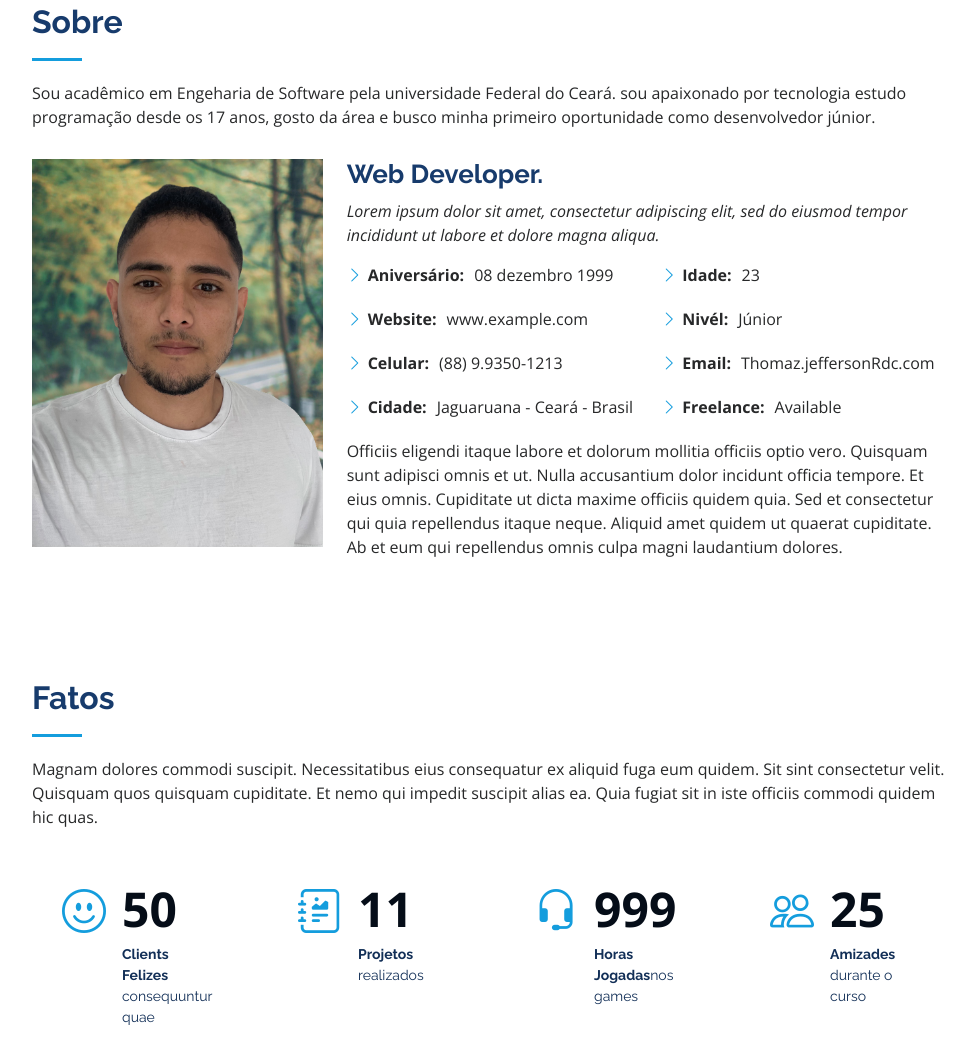
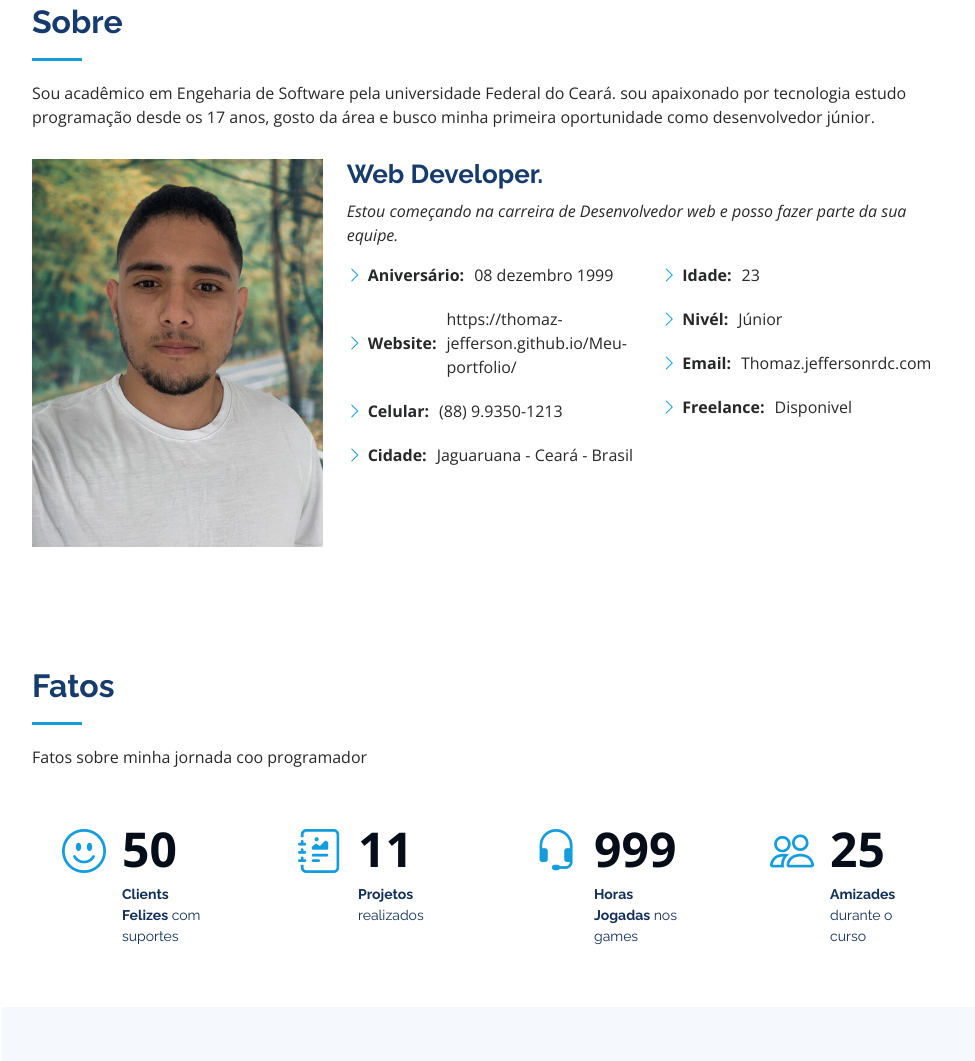
Before and after one commit to Thomaz-Jefferson/Meu-portfolio, a plain HTML site: page index.html in a window 1280 px wide. Shown: the part 857-1918 px from the top of the page, without its empty margins (298-1273 px from the left). Drawn offline with nearby package versions, Linux system fonts and the light colour scheme; files whose address does not match are found by name.

Commit message:
atualizando as informações

```diff
--- a/index.html
+++ b/index.html
@@ -5,7 +5,7 @@
   <meta charset="utf-8">
   <meta content="width=device-width, initial-scale=1.0" name="viewport">
 
-  <title>iPortfolio Bootstrap Template - Index</title>
+  <title>Thomaz - Portfólio</title>
   <meta content="" name="description">
   <meta content="" name="keywords">
 
@@ -83,7 +83,7 @@
           <h2>Sobre</h2>
           <p>Sou acadêmico em Engeharia de Software pela universidade Federal do Ceará.
             sou apaixonado por tecnologia estudo programação desde os 17 anos, gosto da área
-            e busco minha primeiro oportunidade como desenvolvedor júnior.
+            e busco minha primeira oportunidade como desenvolvedor júnior.
           </p>
         </div>
 
@@ -94,14 +94,13 @@
           <div class="col-lg-8 pt-4 pt-lg-0 content" data-aos="fade-left">
             <h3>Web Developer.</h3>
             <p class="fst-italic">
-              Lorem ipsum dolor sit amet, consectetur adipiscing elit, sed do eiusmod tempor incididunt ut labore et dolore
-              magna aliqua.
+              Estou começando na carreira de Desenvolvedor web e posso fazer parte da sua equipe.
             </p>
             <div class="row">
               <div class="col-lg-6">
                 <ul>
                   <li><i class="bi bi-chevron-right"></i> <strong>Aniversário:</strong> <span>08 dezembro 1999</span></li>
-                  <li><i class="bi bi-chevron-right"></i> <strong>Website:</strong> <span>www.example.com</span></li>
+                  <li><i class="bi bi-chevron-right"></i> <strong>Website:</strong> <span>https://thomaz-jefferson.github.io/Meu-portfolio/</span></li>
                   <li><i class="bi bi-chevron-right"></i> <strong>Celular:</strong> <span>(88) 9.9350-1213</span></li>
                   <li><i class="bi bi-chevron-right"></i> <strong>Cidade:</strong> <span>Jaguaruana - Ceará - Brasil</span></li>
                 </ul>
@@ -110,15 +109,12 @@
                 <ul>
                   <li><i class="bi bi-chevron-right"></i> <strong>Idade:</strong> <span>23</span></li>
                   <li><i class="bi bi-chevron-right"></i> <strong>Nivél:</strong> <span>Júnior</span></li>
-                  <li><i class="bi bi-chevron-right"></i> <strong>Email:</strong> <span>Thomaz.jeffersonRdc.com</span></li>
-                  <li><i class="bi bi-chevron-right"></i> <strong>Freelance:</strong> <span>Available</span></li>
+                  <li><i class="bi bi-chevron-right"></i> <strong>Email:</strong> <span>Thomaz.jeffersonrdc.com</span></li>
+                  <li><i class="bi bi-chevron-right"></i> <strong>Freelance:</strong> <span>Disponivel</span></li>
                 </ul>
               </div>
             </div>
-            <p>
-              Officiis eligendi itaque labore et dolorum mollitia officiis optio vero. Quisquam sunt adipisci omnis et ut. Nulla accusantium dolor incidunt officia tempore. Et eius omnis.
-              Cupiditate ut dicta maxime officiis quidem quia. Sed et consectetur qui quia repellendus itaque neque. Aliquid amet quidem ut quaerat cupiditate. Ab et eum qui repellendus omnis culpa magni laudantium dolores.
-            </p>
+
           </div>
         </div>
 
@@ -131,7 +127,7 @@
 
         <div class="section-title">
           <h2>Fatos</h2>
-          <p>Magnam dolores commodi suscipit. Necessitatibus eius consequatur ex aliquid fuga eum quidem. Sit sint consectetur velit. Quisquam quos quisquam cupiditate. Et nemo qui impedit suscipit alias ea. Quia fugiat sit in iste officiis commodi quidem hic quas.</p>
+          <p> Fatos sobre minha jornada coo programador</p>
         </div>
 
         <div class="row no-gutters">
@@ -140,7 +136,7 @@
             <div class="count-box">
               <i class="bi bi-emoji-smile"></i>
               <span data-purecounter-start="0" data-purecounter-end="50" data-purecounter-duration="1" class="purecounter"></span>
-              <p><strong>Clients Felizes</strong> consequuntur quae</p>
+              <p><strong>Clients Felizes</strong> com suportes</p>
             </div>
           </div>
 
@@ -156,7 +152,7 @@
             <div class="count-box">
               <i class="bi bi-headset"></i>
               <span data-purecounter-start="0" data-purecounter-end="+999" data-purecounter-duration="1" class="purecounter"></span>
-              <p><strong>Horas Jogadas</strong>nos games</p>
+              <p><strong>Horas Jogadas</strong> nos games</p>
             </div>
           </div>
 
@@ -261,8 +257,8 @@
               </em></p>
               <ul>
                 <li>Jaguaruana-Ceará</li>
-                <li>(123) 456-7891</li>
-                <li>alice.barkley@example.com</li>
+                <li>(88) 9.99350-1213</li>
+                <li>Thomaz.jeffersonrdc@gmail.com</li>
               </ul>
             </div>
 
```
